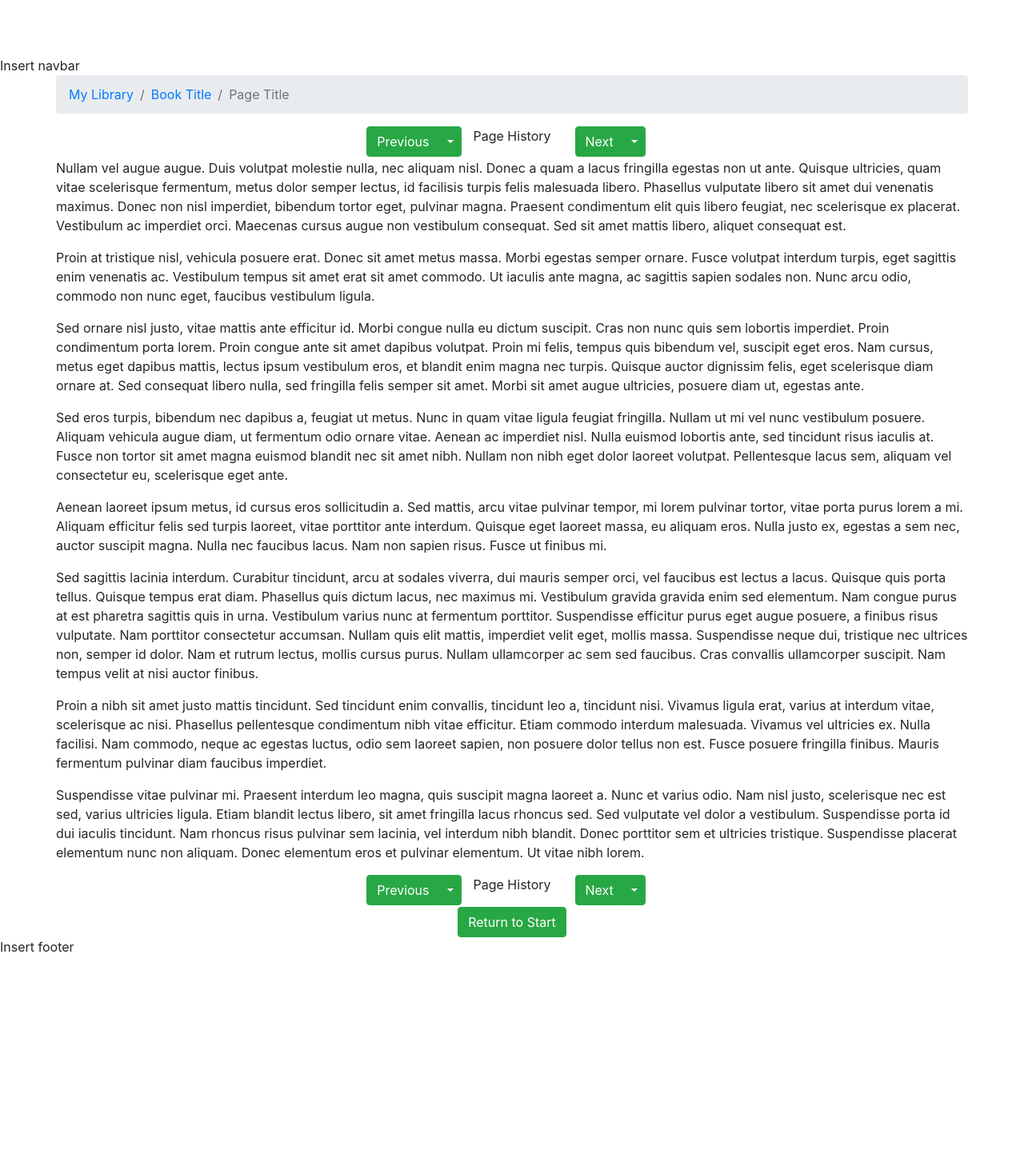
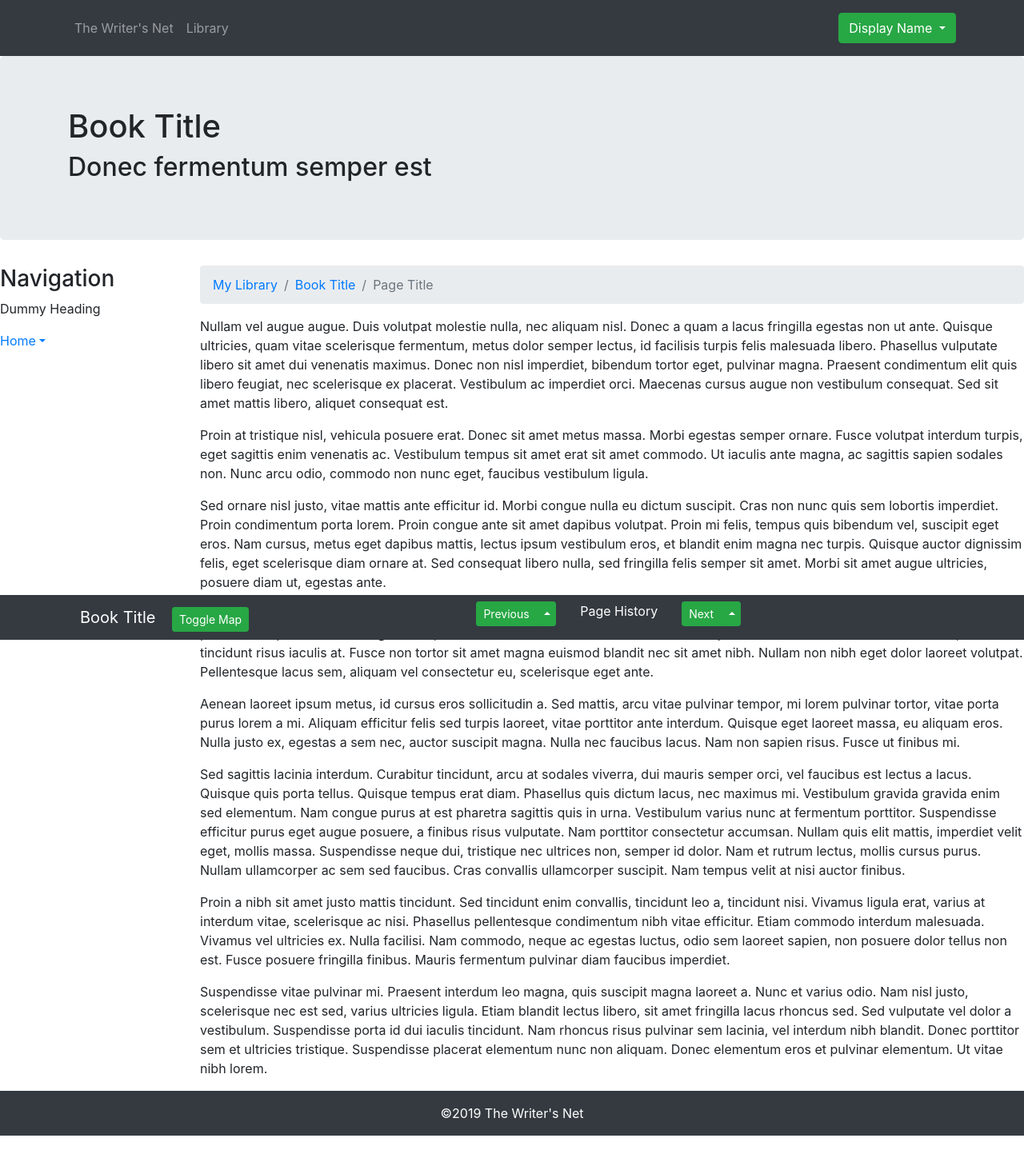
Before and after one commit to silentfuzzle/TheWritersNetBootstrap, a website: page pages/view.html in a window 1280 px wide. Shown: the whole page at 80% size. Before the commit the page ends 1196 px from the top, so only its background shows below. Drawn offline with nearby package versions, Linux system fonts and the light colour scheme.

Commit message:
Map positioning experiments

```diff
--- a/css/styles.css
+++ b/css/styles.css
@@ -1,5 +1,5 @@
 body {
-    padding: 70px 0px 0px 0px;
+    padding: 70px 0px 55px 0px;
     z-index: 0;
 }
 
@@ -10,3 +10,18 @@ body {
 .dropdown-item:hover {
     background-color: transparent;
 }
+
+.wrapper {
+    display: flex;
+    width: 100%;
+}
+
+#sidebar {
+    min-width: 250px;
+    max-width: 250px;
+    min-height: 100vh;
+}
+
+#sidebar.active {
+    margin-left: -250px;
+}
--- a/pages/view.html
+++ b/pages/view.html
@@ -12,20 +12,86 @@
         <title>Book Title</title>
     </head>
     <body>
-        Insert navbar
+        <nav class="navbar navbar-dark bg-dark navbar-expand-sm fixed-top">
             <div class="container">
+                <button class="navbar-toggler" type="button" data-toggle="collapse" data-target="#nav-bar">
+                    <span class="navbar-toggler-icon"></span>
+                </button>
+                <div class="collapse navbar-collapse" id="nav-bar">
+                    <ul class="navbar-nav mr-auto">
+                        <li class="nav-item"><a class="nav-link" href="#">The Writer's Net</a></li>
+                        <li class="nav-item"><a class="nav-link" href="./library.html">Library</a></li>
+                    </ul>
+                    <span class="navbar-text">
+                        <div class="dropdown">
+                            <button class="btn btn-success dropdown-toggle" type="button" id="user-actions" data-toggle="dropdown" aria-haspopup="true" aria-expanded="false">
+                                Display Name
+                            </button>
+                            <div class="dropdown-menu bg-dark" aria-labelledby="user-actions">
+                                <a class="dropdown-item" href="#">My Library</a>
+                                <a class="dropdown-item" href="#">View Profile</a>
+                                <a class="dropdown-item" href="#">Edit Profile</a>
+                                <a class="dropdown-item" href="#">Settings</a>
+                                <div class="dropdown-divider"></div>
+                                <a class="dropdown-item" href="#">Logout</a>
+                            </div>
+                        </div>
+                    </span>
+                </div>
+            </div>
+        </nav>
+
+        <nav class="navbar navbar-dark bg-dark navbar-expand-sm fixed-bottom">
+            <div class="container">
+                <div class="col-auto">
+                    <a class="navbar-brand" href="#">Book Title</a>
+                    <button class="btn btn-success btn-sm" type="button" data-toggle="collapse" data-target="#map" aria-controls="navbarToggleExternalContent" aria-expanded="false" aria-label="Toggle navigation">
+                        Toggle Map
+                    </button>
+                </div>
+                <div class="col">
+                    <div class="collapse" id="map">
                         <div class="row">
-                <ol class="col-12 breadcrumb">
-                    <li class="breadcrumb-item"><a href="#">My Library</a></li>
-                    <li class="breadcrumb-item"><a href="#">Book Title</a></li>
-                    <li class="breadcrumb-item active">Page Title</li>
-                </ol>
+                            <div class="col">
+                                <h3 class="text-white">Book Navigation</h3>
+                            </div>
                         </div>
                         <div class="row justify-content-center">
-                <div class="col=auto">
-                    <div class="btn-group">
-                        <button type="button" class="btn btn-success">Previous</button>
-                        <button type="button" class="btn btn-success dropdown-toggle dropdown-toggle-split" data-toggle="dropdown" aria-haspopup="true" aria-expanded="false">
+                            <div class="col-auto">
+                                <p class="text-white">
+                                    You've read 12 out of 25 pages.
+                                    <a role="button" class="btn btn-success btn-sm" href="#">Restart</a>
+                                </p>
+                            </div>
+                        </div>
+                        <div class="row justify-content-center">
+                            <div class="col-auto">
+                                <img class="d-block img-fluid" src="../img/layout-test-map.png" alt="map" height="500" width="500">
+                            </div>
+                        </div>
+                        <div class="row justify-content-around">
+                            <div class="col-auto">
+                                <div class="dropdown">
+                                    <button class="btn btn-success btn-sm dropdown-toggle" type="button" id="dropdownMenuButton" data-toggle="dropdown" aria-haspopup="true" aria-expanded="false">
+                                        Map Layout
+                                    </button>
+                                    <div class="dropdown-menu" aria-labelledby="dropdownMenuButton">
+                                        <a class="dropdown-item" href="#">Force Directed</a>
+                                        <a class="dropdown-item" href="#">Rainbow Graph</a>
+                                    </div>
+                                </div>
+                            </div>
+                            <div class="col-auto">
+                                <a class="btn btn-success btn-sm text-white" data-toggle="modal" data-target="#help-modal">Help</a>
+                            </div>
+                        </div>
+                    </div>
+
+                    <div class="row justify-content-center">
+                        <div class="col-auto">
+                            <div class="btn-group dropup">
+                                <button type="button" class="btn btn-success btn-sm">Previous</button>
+                                <button type="button" class="btn btn-success btn-sm dropdown-toggle dropdown-toggle-split" data-toggle="dropdown" aria-haspopup="true" aria-expanded="false">
                                     <span class="sr-only">Toggle Dropdown</span>
                                 </button>
                                 <div class="dropdown-menu">
@@ -36,12 +102,12 @@
                             </div>
                         </div>
                         <div class="col-auto">
-                    <p>Page History</p>
+                            <p class="text-white">Page History</p>
                         </div>
                         <div class="col-auto">
-                    <div class="btn-group">
-                        <button type="button" class="btn btn-success">Next</button>
-                        <button type="button" class="btn btn-success dropdown-toggle dropdown-toggle-split" data-toggle="dropdown" aria-haspopup="true" aria-expanded="false">
+                            <div class="btn-group dropup">
+                                <button type="button" class="btn btn-success btn-sm">Next</button>
+                                <button type="button" class="btn btn-success btn-sm dropdown-toggle dropdown-toggle-split" data-toggle="dropdown" aria-haspopup="true" aria-expanded="false">
                                     <span class="sr-only">Toggle Dropdown</span>
                                 </button>
                                 <div class="dropdown-menu">
@@ -51,6 +117,52 @@
                                 </div>
                             </div>
                         </div>
+                    </div>
+                </div>
+            </div>
+        </nav>
+
+        <header class="jumbotron">
+            <div class="container">
+                <div class="row">
+                    <div class="col">
+                        <h1>Book Title</h1>
+                        <h2>Donec fermentum semper est</h2>
+                    </div>
+                </div>
+            </div>
+        </header>
+
+        <div class="wrapper">
+            <nav id="sidebar">
+                <div class="sidebar-header">
+                    <h3>Navigation</h3>
+                </div>
+                <ul class="list-unstyled components">
+                    <p>Dummy Heading</p>
+                    <li class="active">
+                        <a href="#homeSubmenu" data-toggle="collapse" aria-expanded="false" class="dropdown-toggle">Home</a>
+                        <ul class="collapse list-unstyled" id="homeSubmenu">
+                            <li>
+                                <a href="#">Home 1</a>
+                            </li>
+                            <li>
+                                <a href="#">Home 2</a>
+                            </li>
+                            <li>
+                                <a href="#">Home 3</a>
+                            </li>
+                        </ul>
+                    </li>
+                </ul>
+            </nav>
+            <div class="container">
+                <div class="row">
+                    <ol class="col-12 breadcrumb">
+                        <li class="breadcrumb-item"><a href="#">My Library</a></li>
+                        <li class="breadcrumb-item"><a href="#">Book Title</a></li>
+                        <li class="breadcrumb-item active">Page Title</li>
+                    </ol>
                 </div>
                 <div class="row">
                     <p>Nullam vel augue augue. Duis volutpat molestie nulla, nec aliquam nisl. Donec a quam a lacus fringilla egestas non ut ante. Quisque ultricies, quam vitae scelerisque fermentum, metus dolor semper lectus, id facilisis turpis felis malesuada libero. Phasellus vulputate libero sit amet dui venenatis maximus. Donec non nisl imperdiet, bibendum tortor eget, pulvinar magna. Praesent condimentum elit quis libero feugiat, nec scelerisque ex placerat. Vestibulum ac imperdiet orci. Maecenas cursus augue non vestibulum consequat. Sed sit amet mattis libero, aliquet consequat est.</p>
@@ -69,47 +181,30 @@
 
                     <p>Suspendisse vitae pulvinar mi. Praesent interdum leo magna, quis suscipit magna laoreet a. Nunc et varius odio. Nam nisl justo, scelerisque nec est sed, varius ultricies ligula. Etiam blandit lectus libero, sit amet fringilla lacus rhoncus sed. Sed vulputate vel dolor a vestibulum. Suspendisse porta id dui iaculis tincidunt. Nam rhoncus risus pulvinar sem lacinia, vel interdum nibh blandit. Donec porttitor sem et ultricies tristique. Suspendisse placerat elementum nunc non aliquam. Donec elementum eros et pulvinar elementum. Ut vitae nibh lorem.</p>
                 </div>
+            </div>
+        </div>
 
+        <footer class="bg-dark text-white pt-3">
+            <div class="container">
                 <div class="row justify-content-center">
-                <div class="col=auto">
-                    <div class="btn-group">
-                        <button type="button" class="btn btn-success">Previous</button>
-                        <button type="button" class="btn btn-success dropdown-toggle dropdown-toggle-split" data-toggle="dropdown" aria-haspopup="true" aria-expanded="false">
-                            <span class="sr-only">Toggle Dropdown</span>
-                        </button>
-                        <div class="dropdown-menu">
-                            <a class="dropdown-item" href="#">Previous Page Title</a>
-                            <a class="dropdown-item" href="#">Previous Previous Page Title</a>
-                            <a class="dropdown-item" href="#">Previous Previous Previous Page Title</a>
+                    <div class="col-auto">
+                        <p>&copy;2019 The Writer's Net</p>
                     </div>
                 </div>
             </div>
-                <div class="col-auto">
-                    <p>Page History</p>
-                </div>
-                <div class="col-auto">
-                    <div class="btn-group">
-                        <button type="button" class="btn btn-success">Next</button>
-                        <button type="button" class="btn btn-success dropdown-toggle dropdown-toggle-split" data-toggle="dropdown" aria-haspopup="true" aria-expanded="false">
-                            <span class="sr-only">Toggle Dropdown</span>
-                        </button>
-                        <div class="dropdown-menu">
-                            <a class="dropdown-item" href="#">Next Page Title</a>
-                            <a class="dropdown-item" href="#">Next Next Page Title</a>
-                            <a class="dropdown-item" href="#">Next Next Next Page Title</a>
-                        </div>
-                    </div>
-                </div>
-            </div>
-            <div class="row justify-content-center">
-                <div class="col-auto">
-                    <a role="button" href="#" class="btn btn-success">Return to Start</a>
-                </div>
-            </div>
-        </div>
-        Insert footer
+        </footer>
+
         <script src="../node_modules/jquery/dist/jquery.slim.min.js"></script>
         <script src="../node_modules/popper.js/dist/umd/popper.min.js"></script>
         <script src="../node_modules/bootstrap/dist/js/bootstrap.min.js"></script>
+        <script>
+            $(document).ready(function () {
+
+                $('#sidebarCollapse').on('click', function () {
+                    $('#sidebar').toggleClass('active');
+                });
+
+            });
+        </script>
     </body>
 </html>
```
Also changed, not shown: img/layout-test-map.png (added). Lines whose indentation alone changed are shown as unchanged.
